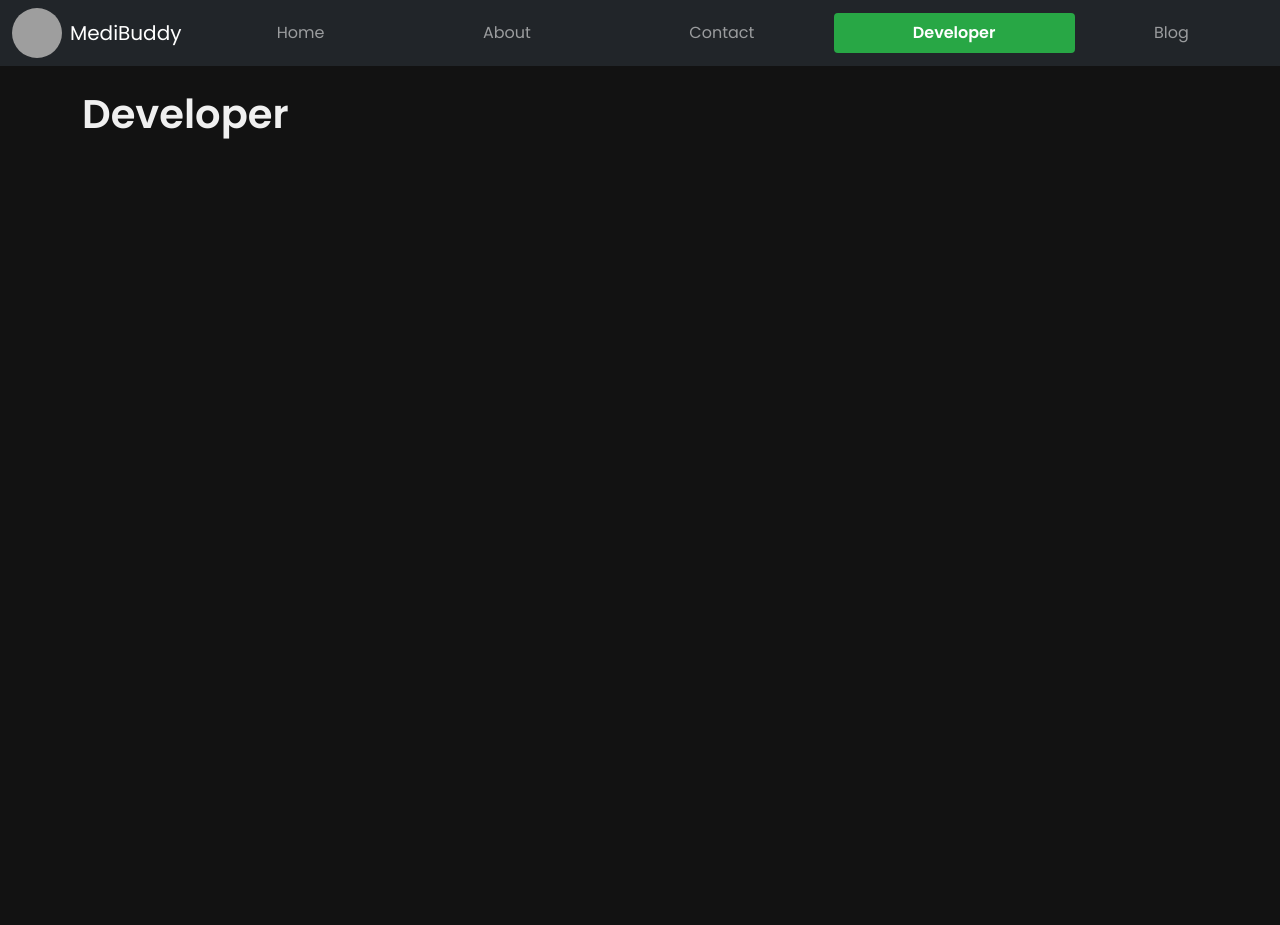
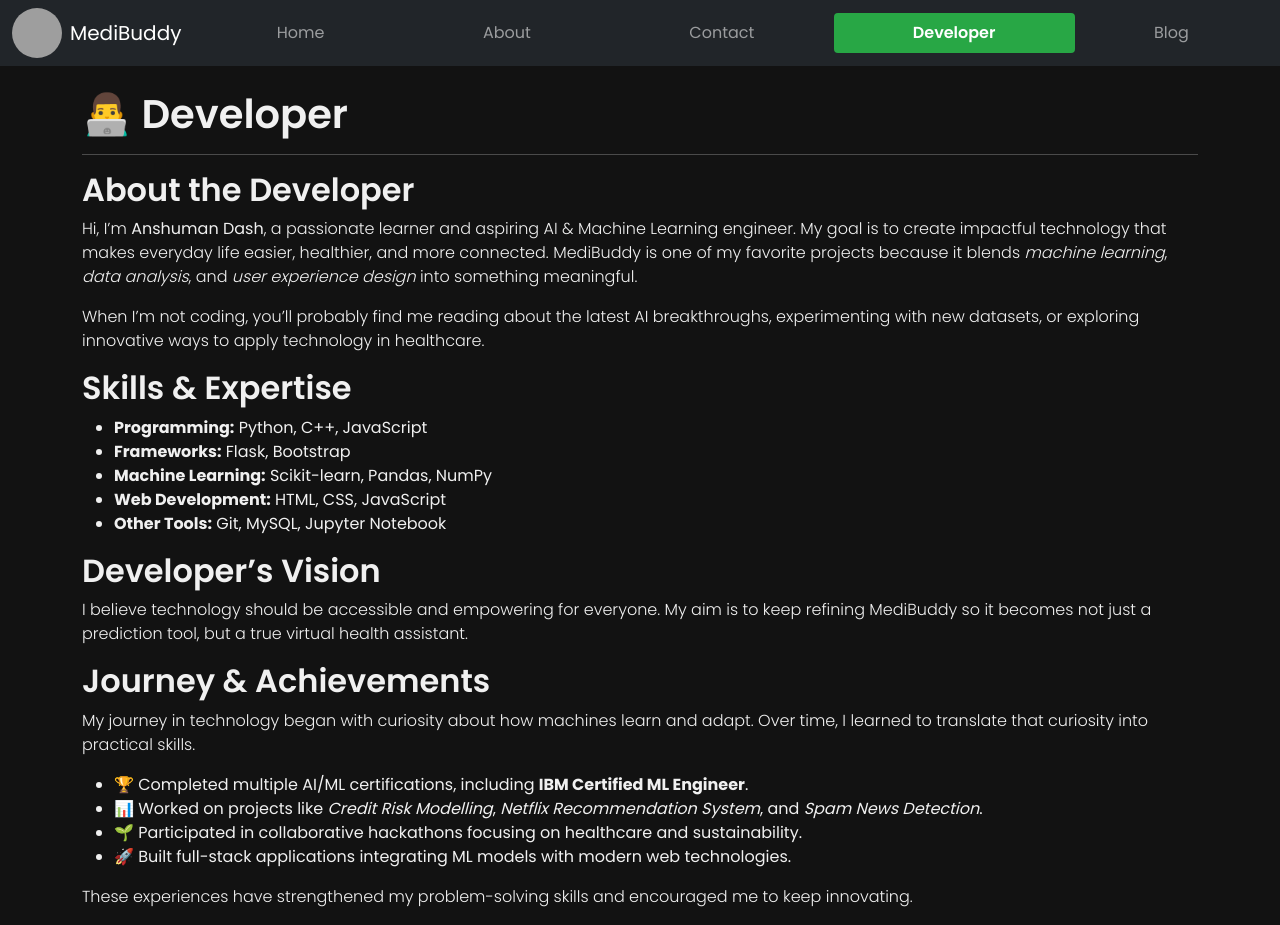
Before and after one commit to ANSH5252/MediBuddy, a Flask app: page /developer in a window 1280 px wide. Before the commit the page ends 139 px from the top, so only its background shows below. Run offline with Flask 3, Linux system fonts and the light colour scheme; parts of the project's set-up code (start-up, migrations or seed data) failed here and were passed over; grey boxes are pictures that could not be loaded.

Commit message:
Update developer.html

```diff
--- a/templates/developer.html
+++ b/templates/developer.html
@@ -3,8 +3,55 @@
 
 {% block content %}
 <div class="container mt-4">
-    <h1>Developer</h1>
-    <p>
-    </p>
+    <h1>👨‍💻 Developer</h1>
+    <hr>
+
+    <article>
+        <h2>About the Developer</h2>
+        <p>
+            Hi, I’m <strong>Anshuman Dash</strong>, a passionate learner and aspiring AI & Machine Learning engineer.
+            My goal is to create impactful technology that makes everyday life easier, healthier, and more connected.
+            MediBuddy is one of my favorite projects because it blends <em>machine learning</em>, <em>data analysis</em>, and <em>user experience design</em> into something meaningful.
+        </p>
+        <p>
+            When I’m not coding, you’ll probably find me reading about the latest AI breakthroughs,
+            experimenting with new datasets, or exploring innovative ways to apply technology in healthcare.
+        </p>
+    </article>
+
+    <article>
+        <h2>Skills & Expertise</h2>
+        <ul>
+            <li><strong>Programming:</strong> Python, C++, JavaScript</li>
+            <li><strong>Frameworks:</strong> Flask, Bootstrap</li>
+            <li><strong>Machine Learning:</strong> Scikit-learn, Pandas, NumPy</li>
+            <li><strong>Web Development:</strong> HTML, CSS, JavaScript</li>
+            <li><strong>Other Tools:</strong> Git, MySQL, Jupyter Notebook</li>
+        </ul>
+    </article>
+
+    <article>
+        <h2>Developer’s Vision</h2>
+        <p>
+            I believe technology should be accessible and empowering for everyone.
+            My aim is to keep refining MediBuddy so it becomes not just a prediction tool, but a true virtual health assistant.
+        </p>
+    </article>
+
+    <article>
+        <h2>Journey & Achievements</h2>
+        <p>
+            My journey in technology began with curiosity about how machines learn and adapt. Over time, I learned to translate that curiosity into practical skills.
+        </p>
+        <ul>
+            <li>🏆 Completed multiple AI/ML certifications, including <strong>IBM Certified ML Engineer</strong>.</li>
+            <li>📊 Worked on projects like <em>Credit Risk Modelling</em>, <em>Netflix Recommendation System</em>, and <em>Spam News Detection</em>.</li>
+            <li>🌱 Participated in collaborative hackathons focusing on healthcare and sustainability.</li>
+            <li>🚀 Built full-stack applications integrating ML models with modern web technologies.</li>
+        </ul>
+        <p>
+            These experiences have strengthened my problem-solving skills and encouraged me to keep innovating.
+        </p>
+    </article>
 </div>
 {% endblock %}
```
